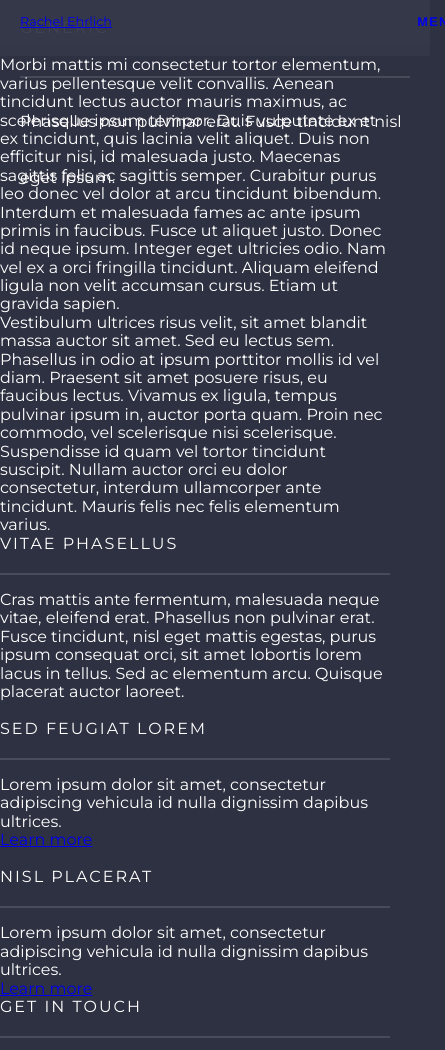
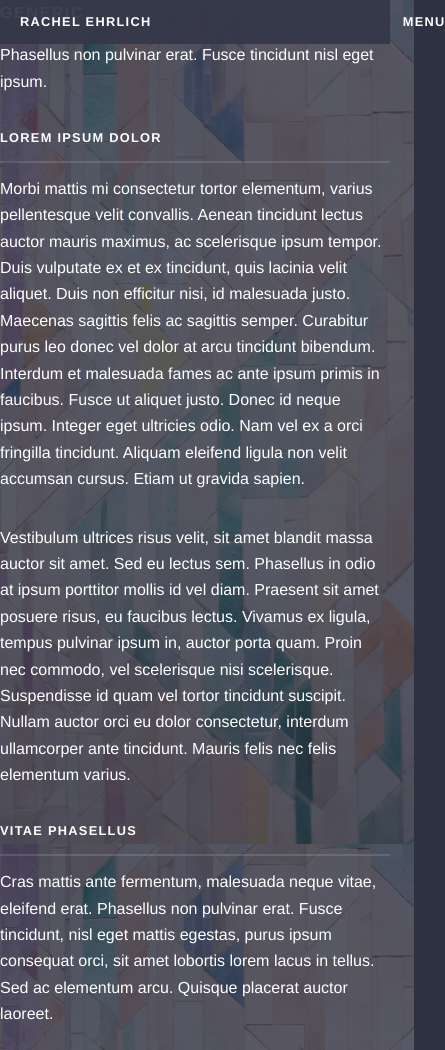
Before and after one commit to rjehrlich/portfolio, a plain HTML site: page disclaimer.html in a window 390 px wide. Shown: the top 1050 px of the page, 445 px wide, since content can reach past the window. Drawn offline with Linux system fonts and the light colour scheme; files that its build step writes are made by us from their sources; files whose address does not match are found by name.

Commit message:
fixed issue with responsiveness and menu

```diff
--- a/css/style.css
+++ b/css/style.css
@@ -13,7 +13,6 @@ section, summary, time, mark, audio, video {
 	padding: 0;
 	border: 0;
 	font-size: 100%;
-	font: inherit;
 	vertical-align: baseline;
 }
 
@@ -27,24 +26,305 @@ ol, ul {
 	list-style: none;
 }
 
-body {
-    font-size: 16px;
-    color: #fff;
-    font-family: 'Montserrat', 'Helvetiica', sans-serif;
-    line-height: 1.15;
-    background-color: #2e3141;
+
+/* Basic */
+
+@-ms-viewport {
+    width: device-width;
 }
 
-header {
-    background-color: rgba(53, 56, 73, 0.95);
-    height: 3.5em;
-    left: 0;
-    line-height: 3.5em;
-    padding: 0 1.25em;
-    position: fixed;
-    top: 0;
-    width: 100%;
-    z-index: 100;
+body {
+    -ms-overflow-style: scrollbar;
+}
+
+@media screen and (max-width: 480px) {
+
+    html, body {
+        min-width: 320px;
+    }
+
+}
+
+html {
+    box-sizing: border-box;
+}
+
+*, *:before, *:after {
+    box-sizing: inherit;
+}
+
+body {
+    background-color: #2e3141;
+    background-image: linear-gradient(to top, rgba(46, 49, 65, 0.8), rgba(46, 49, 65, 0.8)), url("../images/unsplash_socialcut.jpg");
+    background-size: auto,
+cover;
+    background-attachment: fixed,
+fixed;
+    background-position: center,
+center;
+}
+
+    body.is-preload *, body.is-preload *:before, body.is-preload *:after {
+        -moz-animation: none !important;
+        -webkit-animation: none !important;
+        -ms-animation: none !important;
+        animation: none !important;
+        -moz-transition: none !important;
+        -webkit-transition: none !important;
+        -ms-transition: none !important;
+        transition: none !important;
+    }
+
+
+/* Type */
+
+body, input, select, textarea {
+    color: #ffffff;
+    font-family: "Source Sans Pro", Helvetica, sans-serif;
+    font-size: 16.5pt;
+    font-weight: 300;
+    line-height: 1.65;
+}
+
+    @media screen and (max-width: 1680px) {
+
+        body, input, select, textarea {
+            font-size: 13pt;
+        }
+
+    }
+
+    @media screen and (max-width: 1280px) {
+
+        body, input, select, textarea {
+            font-size: 12pt;
+        }
+
+    }
+
+    @media screen and (max-width: 980px) {
+
+        body, input, select, textarea {
+            font-size: 12pt;
+        }
+
+    }
+
+    @media screen and (max-width: 736px) {
+
+        body, input, select, textarea {
+            font-size: 12pt;
+        }
+
+    }
+
+    @media screen and (max-width: 480px) {
+
+        body, input, select, textarea {
+            font-size: 12pt;
+        }
+
+    }
+
+a {
+    -moz-transition: color 0.2s ease-in-out, border-bottom-color 0.2s ease-in-out;
+    -webkit-transition: color 0.2s ease-in-out, border-bottom-color 0.2s ease-in-out;
+    -ms-transition: color 0.2s ease-in-out, border-bottom-color 0.2s ease-in-out;
+    transition: color 0.2s ease-in-out, border-bottom-color 0.2s ease-in-out;
+    border-bottom: dotted 1px rgba(255, 255, 255, 0.35);
+    color: #ffffff;
+    text-decoration: none;
+}
+
+    a:hover {
+        border-bottom-color: transparent;
+        color: #ffffff !important;
+    }
+
+    a.special:not(.button) {
+        text-decoration: none;
+        border-bottom: 0;
+        display: block;
+        font-family: Raleway, Helvetica, sans-serif;
+        font-size: 0.8em;
+        font-weight: 700;
+        letter-spacing: 0.1em;
+        margin: 0 0 2em 0;
+        text-transform: uppercase;
+    }
+
+        a.special:not(.button):before {
+            -moz-osx-font-smoothing: grayscale;
+            -webkit-font-smoothing: antialiased;
+            display: inline-block;
+            font-style: normal;
+            font-variant: normal;
+            text-rendering: auto;
+            line-height: 1;
+            text-transform: none !important;
+            font-family: 'Font Awesome 5 Free';
+            font-weight: 900;
+        }
+
+        a.special:not(.button):before {
+            -moz-transition: background-color 0.2s ease-in-out;
+            -webkit-transition: background-color 0.2s ease-in-out;
+            -ms-transition: background-color 0.2s ease-in-out;
+            transition: background-color 0.2s ease-in-out;
+            border-radius: 100%;
+            border: solid 2px rgba(255, 255, 255, 0.125);
+            content: '\f105';
+            display: inline-block;
+            font-size: 1.25em;
+            height: 2em;
+            line-height: 1.75em;
+            margin-right: 0.85em;
+            text-align: center;
+            text-indent: 0.15em;
+            vertical-align: middle;
+            width: 2em;
+        }
+
+        a.special:not(.button):hover:before {
+            background-color: rgba(255, 255, 255, 0.025);
+        }
+
+        a.special:not(.button):active:before {
+            background-color: rgba(255, 255, 255, 0.075);
+        }
+
+strong, b {
+    color: #ffffff;
+    font-weight: 600;
+}
+
+em, i {
+    font-style: italic;
+}
+
+p {
+    margin: 0 0 2em 0;
+}
+
+h1, h2, h3, h4, h5, h6 {
+    color: #ffffff;
+    font-family: Raleway, Helvetica, sans-serif;
+    font-weight: 700;
+    letter-spacing: 0.1em;
+    margin: 0 0 1em 0;
+    text-transform: uppercase;
+}
+
+    h1 a, h2 a, h3 a, h4 a, h5 a, h6 a {
+        color: inherit;
+        text-decoration: none;
+        border-bottom: 0;
+    }
+
+    h1 span, h2 span, h3 span, h4 span, h5 span, h6 span {
+        font-weight: 200;
+    }
+
+    h1.major, h2.major, h3.major, h4.major, h5.major, h6.major {
+        padding-bottom: 1em;
+        border-bottom: solid 2px rgba(255, 255, 255, 0.125);
+    }
+
+h2 {
+    font-size: 1.2em;
+}
+
+h3 {
+    font-size: 0.9em;
+}
+
+h4 {
+    font-size: 0.7em;
+}
+
+h5 {
+    font-size: 0.7em;
+}
+
+h6 {
+    font-size: 0.7em;
+}
+
+@media screen and (max-width: 736px) {
+
+    h2 {
+        font-size: 1em;
+    }
+
+    h3 {
+        font-size: 0.8em;
+    }
+
+}
+
+sub {
+    font-size: 0.8em;
+    position: relative;
+    top: 0.5em;
+}
+
+sup {
+    font-size: 0.8em;
+    position: relative;
+    top: -0.5em;
+}
+
+blockquote {
+    border-left: solid 4px rgba(255, 255, 255, 0.125);
+    font-style: italic;
+    margin: 0 0 2em 0;
+    padding: 0.5em 0 0.5em 2em;
+}
+
+code {
+    background: rgba(255, 255, 255, 0.025);
+    border-radius: 5px;
+    border: solid 2px rgba(255, 255, 255, 0.125);
+    font-family: "Courier New", monospace;
+    font-size: 0.9em;
+    margin: 0 0.25em;
+    padding: 0.25em 0.65em;
+}
+
+pre {
+    -webkit-overflow-scrolling: touch;
+    font-family: "Courier New", monospace;
+    font-size: 0.9em;
+    margin: 0 0 2em 0;
+}
+
+    pre code {
+        display: block;
+        line-height: 1.75em;
+        padding: 1em 1.5em;
+        overflow-x: auto;
+    }
+
+hr {
+    border: 0;
+    border-bottom: solid 2px rgba(255, 255, 255, 0.125);
+    margin: 2.5em 0;
+}
+
+    hr.major {
+        margin: 4em 0;
+    }
+
+.align-left {
+    text-align: left;
+}
+
+.align-center {
+    text-align: center;
+}
+
+.align-right {
+    text-align: right;
 }
 
 /* Header */
@@ -353,19 +633,6 @@ body.is-menu-visible #menu {
     }
 
 
-h1 {
-    visibility: hidden;
-}
-
-
-h2, h3, h4, h5, h6 {
-    color: #ffffff;
-    letter-spacing: 2px;
-    margin: 0 0 16px 0;
-    text-transform: uppercase;
-    padding-bottom: 20px;
-    border-bottom: solid 2px rgba(255, 255, 255, 0.125);
-}
 
 /* Hero */
 #hero {
@@ -448,7 +715,7 @@ h2, h3, h4, h5, h6 {
     #hero {
         padding: 7em 0 8.25em 0 ;
         background-color: #2e3141;
-        background-image: linear-gradient(to top, rgba(46, 49, 65, 0.8), rgba(46, 49, 65, 0.8)), url("../../images/bg.jpg");
+        background-image: linear-gradient(to top, rgba(46, 49, 65, 0.8), rgba(46, 49, 65, 0.8)), url("../images/unsplash_socialcut.jpg");
         background-size: auto,
 cover;
         background-position: center,
```
Also changed, not shown: index.html (+3 -0 lines).
